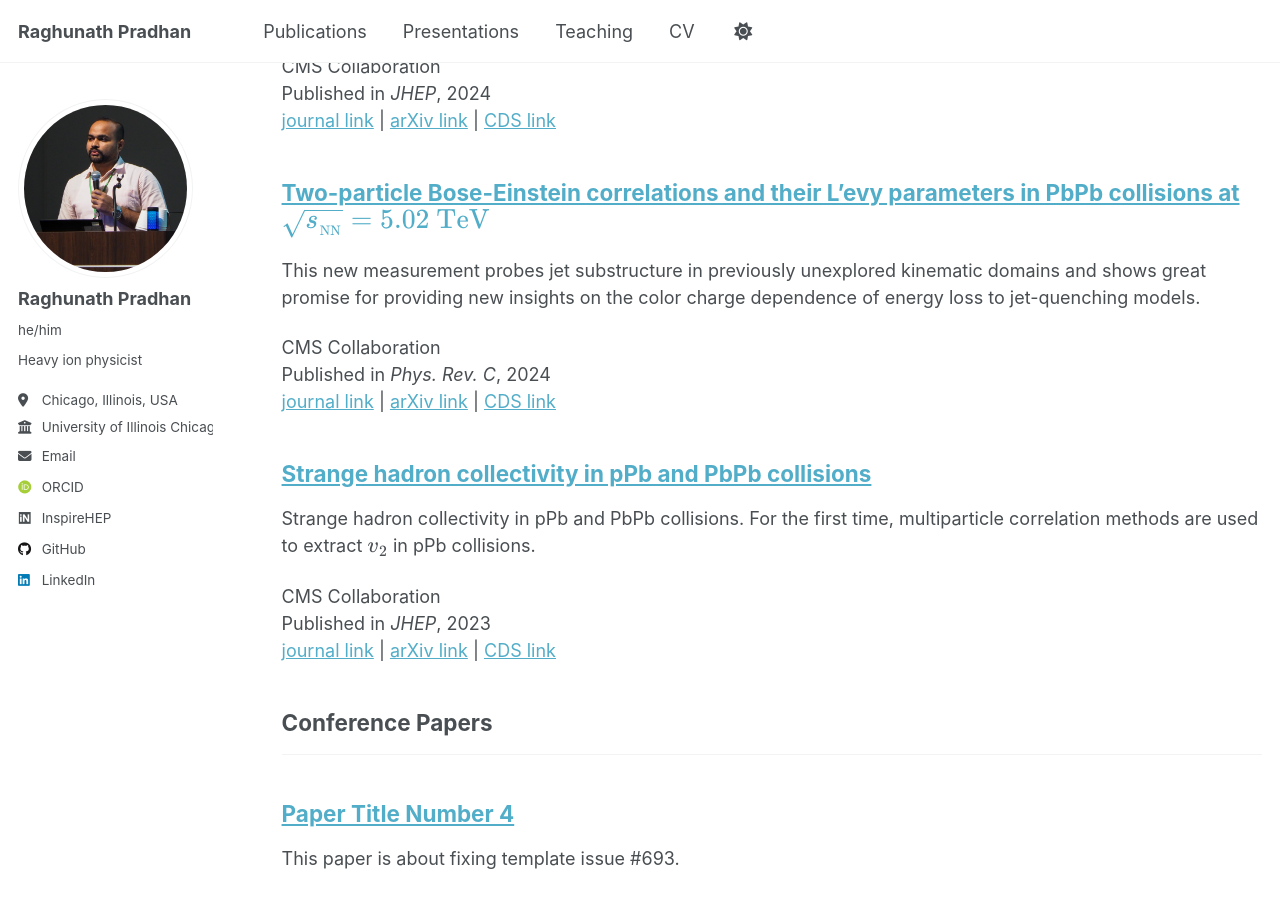
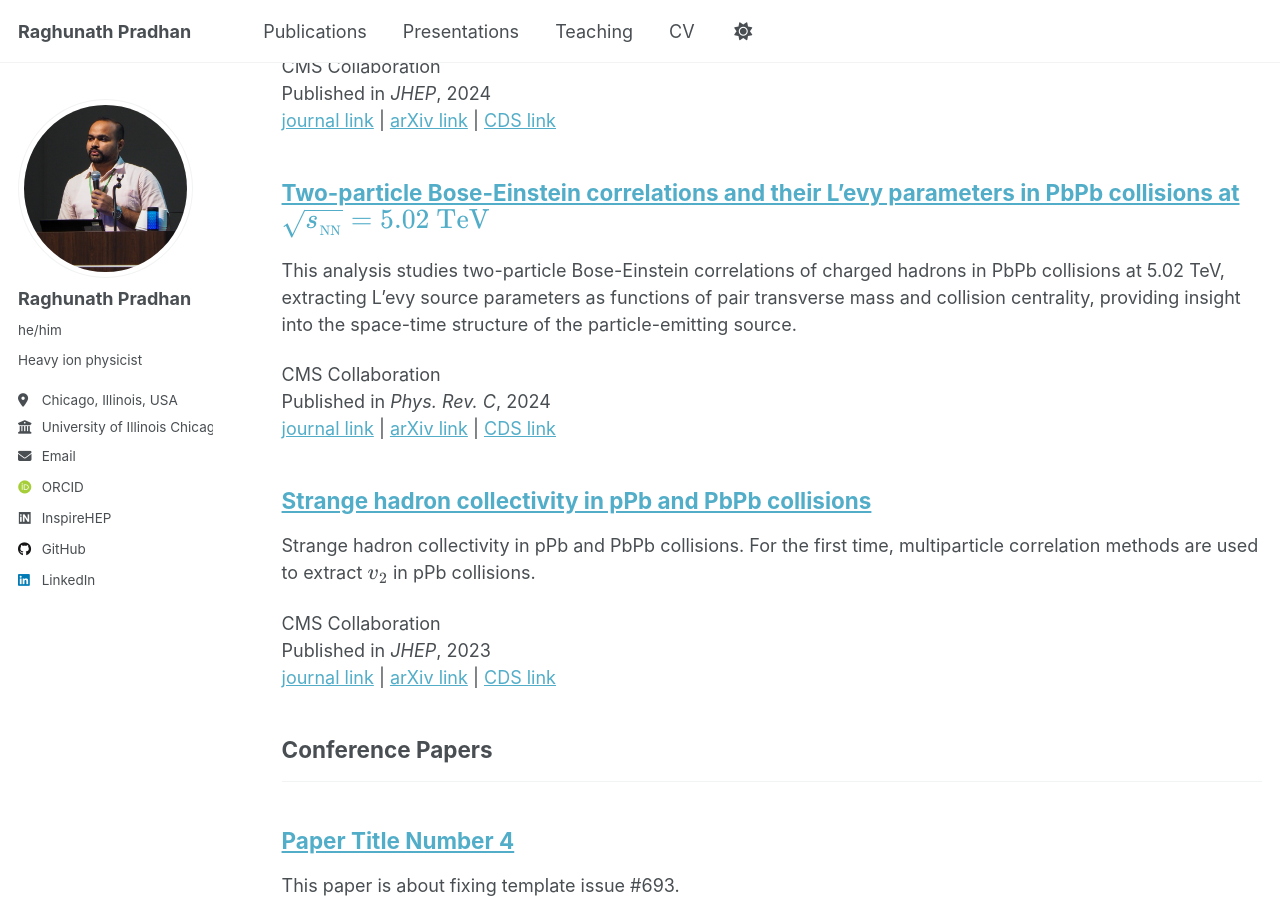
Before and after one commit to RAGHUMATAPITA/RAGHUMATAPITA.github.io, a Jekyll site: the page built from _pages/publications.html, in a window 1280 px wide and 900 px high, scrolled down 2095 px. Built offline with Jekyll 4.4.1, drawn with Linux system fonts in a browser that asks for light colours; some web fonts are replaced; a script that is not in the unit is left out.

Commit message:
updating publications

```diff
--- a/_publications/2024-ChFemtoLevy.md
+++ b/_publications/2024-ChFemtoLevy.md
@@ -3,7 +3,7 @@ title: "Two-particle Bose-Einstein correlations and their L'evy parameters in Pb
 collection: publications
 category: manuscripts
 permalink: /publication/2024-ChFemtoLevy
-excerpt: "This new measurement probes jet substructure in previously unexplored kinematic domains and shows great promise for providing new insights on the color charge dependence of energy loss to jet-quenching models."
+excerpt: "This analysis studies two-particle Bose-Einstein correlations of charged hadrons in PbPb collisions at 5.02 TeV, extracting L'evy source parameters as functions of pair transverse mass and collision centrality, providing insight into the space-time structure of the particle-emitting source."
 date: 2024-02-23
 venue: "Phys. Rev. C"
 slidesurl: "https://doi.org/10.48550/arXiv.2306.11574"
@@ -12,4 +12,4 @@ bibtexurl: "https://cds.cern.ch/record/2862455"
 citation: "CMS Collaboration"
 ---
 
-Two-particle Bose-Einstein momentum correlation functions are studied for charged-hadron pairs in lead-lead collisions at a center-of-mass energy per nucleon pair of $$\\sqrt{s_{_{\\text{NN}}}} = 5.02~\\text{TeV}$$. The data sample, containing $$4.27\\times10^9$$ minimum-bias events corresponding to an integrated luminosity of $$0.607~\\mathrm{nb}^{-1}$$, was collected by the CMS experiment in 2018. The experimental results are discussed in terms of a L'evy-type source distribution. The parameters of this distribution are extracted as functions of particle pair average transverse mass and collision centrality. These parameters include the L'evy index or shape parameter ($$\\alpha$$), the L'evy scale parameter ($$R$$), and the correlation strength parameter ($$\\lambda$$). The source shape, characterized by $$\\alpha$$, is found to be neither Cauchy nor Gaussian, implying the need for a full L'evy analysis. Similarly to what was previously found for systems characterized by Gaussian source radii, a hydrodynamical scaling is observed for the L'evy $$R$$ parameter. The $$\\lambda$$ parameter is studied in terms of the core-halo model.
+Two-particle Bose-Einstein momentum correlation functions are studied for charged-hadron pairs in lead-lead collisions at a center-of-mass energy per nucleon pair of $$\sqrt{s_{_{\text{NN}}}} = 5.02~\text{TeV}$$. The data sample, containing $$4.27\times10^9$$ minimum-bias events corresponding to an integrated luminosity of $$0.607~\mathrm{nb}^{-1}$$, was collected by the CMS experiment in 2018. The experimental results are discussed in terms of a L'evy-type source distribution. The parameters of this distribution are extracted as functions of particle pair average transverse mass and collision centrality. These parameters include the L'evy index or shape parameter ($$\alpha$$), the L'evy scale parameter ($$R$$), and the correlation strength parameter ($$\lambda$$). The source shape, characterized by $$\alpha$$, is found to be neither Cauchy nor Gaussian, implying the need for a full L'evy analysis. Similarly to what was previously found for systems characterized by Gaussian source radii, a hydrodynamical scaling is observed for the L'evy $$R$$ parameter. The $$\lambda$$ parameter is studied in terms of the core-halo model.
```
